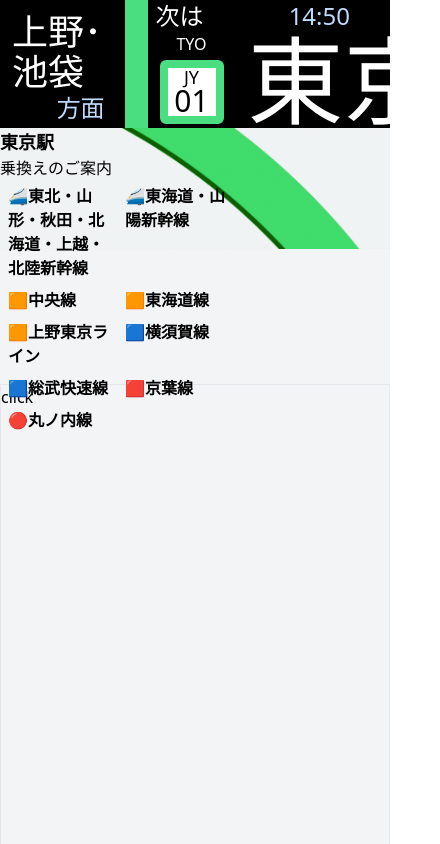
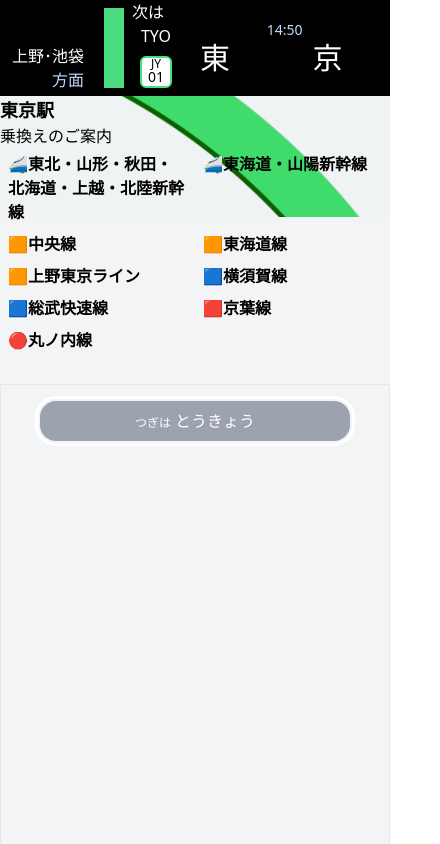
Before and after one commit to itoi10/yamanote-line-typing, a Next.js app: page / in a window 390 px wide. Shown: the top 844 px of the page, 440 px wide, since content can reach past the window. Built offline with nearby package versions, Linux system fonts and the light colour scheme.

Commit message:
スマホ用レイアウト

```diff
--- a/src/components/Clock.tsx
+++ b/src/components/Clock.tsx
@@ -1,17 +1,24 @@
-import { useState } from "react";
+import { useEffect, useState } from "react";
 
 const Clock: React.FC = () => {
-  const [now, setNow] = useState("");
+  const [now, setNow] = useState<string>("　");
 
-  // 時刻更新
-  setInterval(() => {
+  const getTime = () => {
     const date = new Date();
     const h = String(date.getHours()).padStart(2, "0");
     const m = String(date.getMinutes()).padStart(2, "0");
     setNow(h + ":" + m);
-  }, 1000);
+  };
 
-  return <p className="flex w-full justify-end px-10 text-2xl text-blue-200">{now}</p>;
+  useEffect(() => {
+    getTime();
+
+    setInterval(() => {
+      getTime();
+    }, 1000);
+  }, []);
+
+  return <p className="flex w-full justify-end px-10 text-sm text-blue-200 md:text-2xl">{now}</p>;
 };
 
 export default Clock;
--- a/src/components/NumberingIcon.tsx
+++ b/src/components/NumberingIcon.tsx
@@ -2,11 +2,12 @@ type Props = {
   id: string;
 };
 
+// 駅ナンバリング
 const NumberingIcon: React.FC<Props> = ({ id }) => {
   return (
-    <div className="m-1 h-16 w-16 rounded-md border-8 border-solid border-green-400 bg-white text-center">
-      <p className="text-lg leading-none text-black">JY</p>
-      <p className="text-3xl leading-none text-black">{id}</p>
+    <div className="m-2 h-8 w-8  rounded-md border-2 border-solid border-green-400 bg-white text-center md:h-16 md:w-16 md:border-8">
+      <p className="text-xs leading-none text-black md:text-lg md:leading-none">JY</p>
+      <p className="text-sm leading-none text-black md:text-3xl md:leading-none">{id}</p>
     </div>
   );
 };
--- a/src/pages/index.tsx
+++ b/src/pages/index.tsx
@@ -36,15 +36,15 @@ const Home: NextPage = () => {
             <div className="h-100 relative z-10 flex w-full justify-start bg-black text-white">
               {/* 行先 */}
               <div className="h-100 flex flex-col justify-end py-1 px-3">
-                <p className="text-4xl">{stations[currentNum].boundFor}</p>
-                <p className="flex justify-end text-2xl text-blue-200">方面</p>
+                <p className="md:text-4xl">{stations[currentNum].boundFor}</p>
+                <p className="flex justify-end text-blue-200 md:text-2xl">方面</p>
               </div>
 
               {/* 縦線 */}
-              <div className="h-100 mx-2 w-10 bg-green-400">　</div>
+              <div className="my-2 mx-2 w-5 bg-green-400 md:w-10">　</div>
               {/* 駅アイコン */}
               <div>
-                <p className="text-2xl">次は</p>
+                <p className="md:text-2xl">次は</p>
                 <div className="flex flex-col items-center">
                   <p className="">{stations[currentNum].ryaku || "　"}</p>
                   <NumberingIcon id={stations[currentNum].id} />
@@ -55,7 +55,7 @@ const Home: NextPage = () => {
                 {/* 時刻 */}
                 <Clock />
                 {/* 駅名 */}
-                <p className="flex w-full justify-between pl-5 text-justify text-8xl">
+                <p className="flex w-full justify-between pl-5 text-justify text-3xl md:text-8xl">
                   {dispName.map((chara, i) => (
                     <p key={i}>{chara}</p>
                   ))}
@@ -68,7 +68,7 @@ const Home: NextPage = () => {
                 <div className="w-full">
                   <b className="text-lg">{stations[currentNum].name}駅</b>
                   <p>乗換えのご案内</p>
-                  <div className="flex w-3/5 flex-row flex-wrap">
+                  <div className="flex flex-row flex-wrap md:w-3/5">
                     {stations[currentNum].transfers?.map((transfer, i) => (
                       <span key={i} className="bold w-1/2 p-1 px-2  font-bold">
                         {transfer}
@@ -81,12 +81,18 @@ const Home: NextPage = () => {
 
             {/* 緑の曲線 */}
             <div className="w-full">
-              <Image src="/greenline.gif" alt="greenline" width="820" height="255" />
+              <Image src="/greenline.gif" alt="greenline" width={"820"} height={"255"} />
             </div>
           </div>
 
-          <div className="absolute h-screen w-full  border bg-gray-100">
-            <button onClick={click}>click</button>
+          {/* スマホ用ボタン */}
+          <div className="visible absolute flex  h-screen w-full justify-center border bg-gray-100 md:invisible">
+            <button
+              className="m-4 h-10 w-4/5 rounded-2xl bg-gray-400 p-2 text-white outline outline-offset-2 outline-white"
+              onClick={click}
+            >
+              <span className="text-xs">つぎは</span> {stations[currentNum].hiragana}
+            </button>
           </div>
         </div>
       </div>
--- a/src/stations.ts
+++ b/src/stations.ts
@@ -271,7 +271,7 @@ export const stations: Station[] = [
   },
   {
     id: "26",
-    name: "高輪ゲートウェイ",
+    name: "高輪ｹﾞｰﾄｳｪｲ",
     hiragana: "たかなわげーとうぇい",
     romaji: "takanawagateway",
     boundFor: "東京･上野",
```
